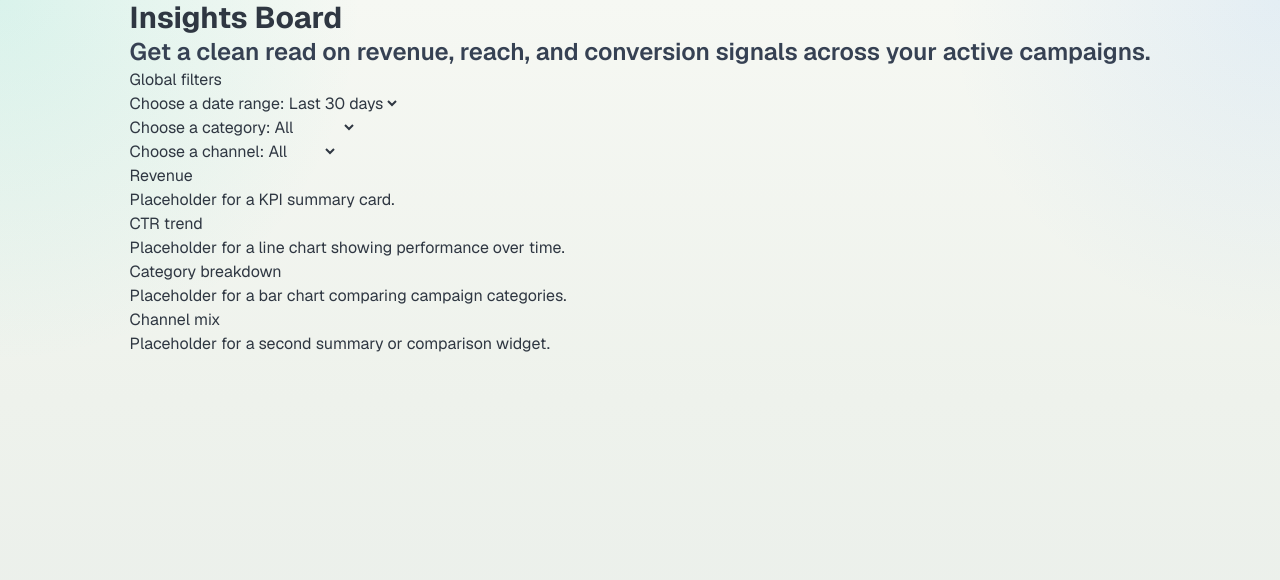
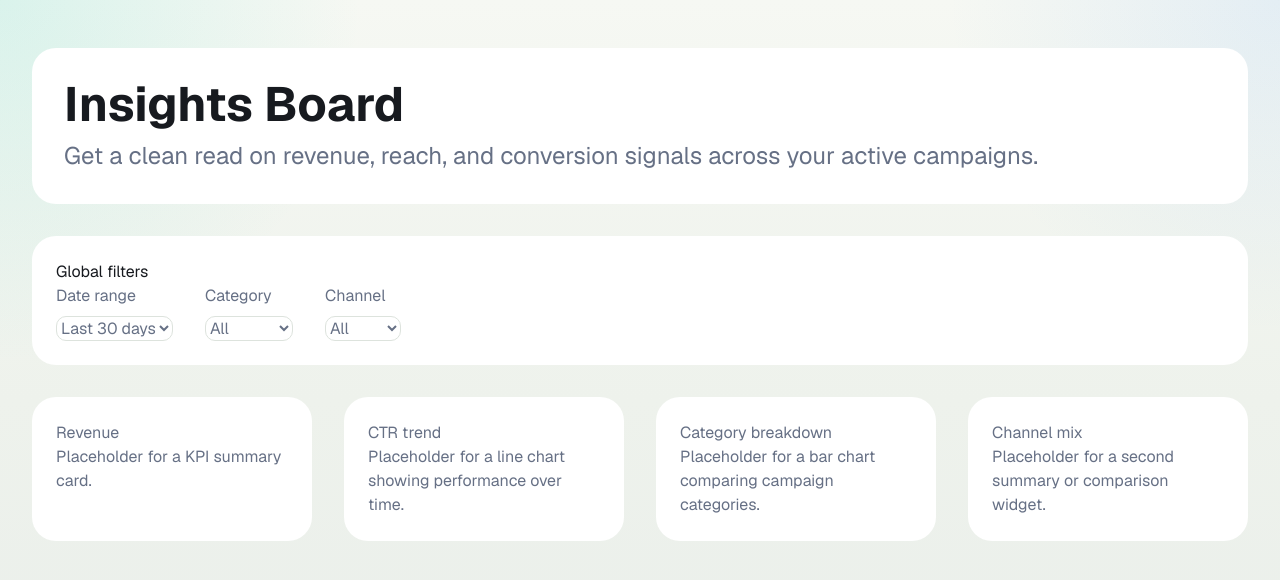
Before and after one commit to andreamartz/insights-board, a Next.js app: page /dashboard in a window 1280 px wide. Shown: the top 580 px of the page. Built offline with nearby package versions, Linux system fonts and the light colour scheme.

Commit message:
WIP: Style the DashboardShell

```diff
--- a/components/DashboardShell.tsx
+++ b/components/DashboardShell.tsx
@@ -1,55 +1,56 @@
 'use client';
-
 const DashboardShell = () => {
   return (
-    <main className="mx-auto flex flex-col">
-      <header aria-labelledby="hero-heading">
-        <h1 id="hero-heading" className="font-bold text-3xl">Insights Board</h1>
-        <p className="font-semibold text-2xl text-gray-700">Get a clean read on revenue, reach, and conversion signals across your active campaigns.</p>
+    <main className="text-text-muted max-w-7xl py-12 px-4 mx-auto flex flex-col gap-8 sm:px-6 lg:px-8">
+      <header aria-labelledby="hero-heading" className="flex flex-col gap-y-3 p-8 rounded-lg bg-bg-surface">
+        <h1 id="hero-heading" className="font-bold text-4xl md:text-5xl text-text-strong">Insights Board</h1>
+        <p className="text-xl md:text-2xl text-text-muted">Get a clean read on revenue, reach, and conversion signals across your active campaigns.</p>
       </header>
-      <section aria-labelledby="filters-heading">
-        <h2 id="filters-heading">Global filters</h2>
-        <div>
-          <label htmlFor="date-range">Choose a date range:</label>
-          <select name="date-range" id="date-range" defaultValue="30d">
+      <section aria-labelledby="filters-heading" className="bg-bg-surface p-6 rounded-lg">
+        <h2 id="filters-heading" className="text-text-strong">Global filters</h2>
+        <div className="flex flex-col gap-y-6 sm:flex-row sm:gap-x-8">
+          <div className="flex flex-col gap-y-2">
+            <label htmlFor="date-range">Date range</label>
+            <select name="date-range" id="date-range" defaultValue="30d" className="border rounded-sm border-border-default">
               <option value="7d">Last 7 days</option>
               <option value="30d">Last 30 days</option>
               <option value="90d">Last 90 days</option>
             </select>
           </div>
-        <div>
-          <label htmlFor="category">Choose a category:</label>
-          <select name="category" id="category" defaultValue="all">
+          <div className="flex flex-col gap-y-2">
+            <label htmlFor="category">Category</label>
+            <select name="category" id="category" defaultValue="all" className="border rounded-sm border-border-default">
               <option value="all">All</option>
               <option value="tech">Tech</option>
               <option value="office">Office</option>
               <option value="furniture">Furniture</option>
             </select>
           </div>
-        <div>
-          <label htmlFor="channel">Choose a channel:</label>
-          <select name="channel" id="channel" defaultValue="all">
+          <div className="flex flex-col gap-y-2">
+            <label htmlFor="channel">Channel</label>
+            <select name="channel" id="channel" defaultValue="all" className="border rounded-sm border-border-default">
               <option value="all">All</option>
               <option value="display">Display</option>
               <option value="search">Search</option>
               <option value="email">Email</option>
             </select>
           </div>
+        </div>
       </section>
-      <section aria-label="Dashboard widgets">
-        <article>
+      <section aria-label="Dashboard widgets" className="grid grid-cols-1 md:grid-cols-2 xl:grid-cols-4 gap-8">
+        <article className="bg-bg-surface p-6 rounded-lg">
           <h2>Revenue</h2>
           <p>Placeholder for a KPI summary card.</p>
         </article>
-        <article>
+        <article className="bg-bg-surface p-6 rounded-lg">
           <h2>CTR trend</h2>
           <p>Placeholder for a line chart showing performance over time.</p>
         </article>
-        <article>
+        <article className="bg-bg-surface p-6 rounded-lg">
           <h2>Category breakdown</h2>
           <p>Placeholder for a bar chart comparing campaign categories.</p>
         </article>
-        <article>
+        <article className="bg-bg-surface p-6 rounded-lg">
           <h2>Channel mix</h2>
           <p>Placeholder for a second summary or comparison widget.</p>
         </article>
```
Lines whose indentation alone changed are shown as unchanged.
